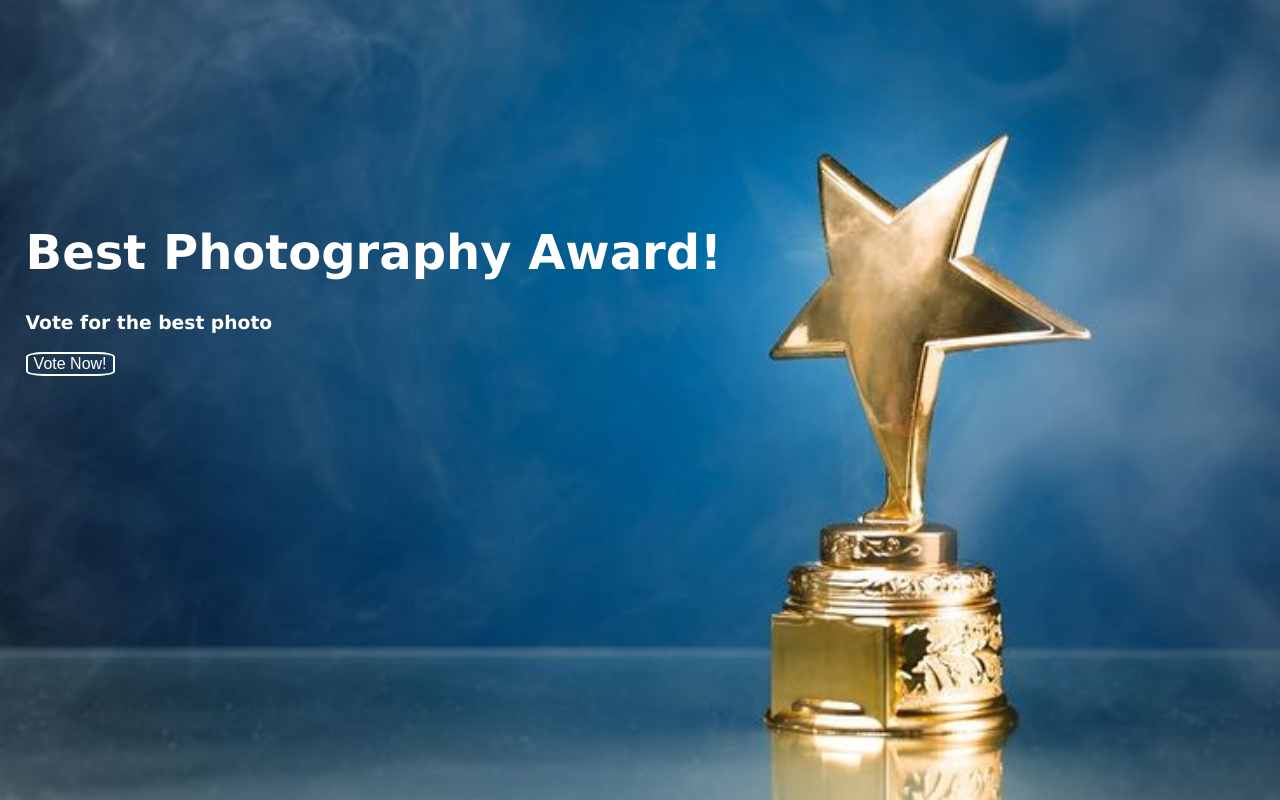
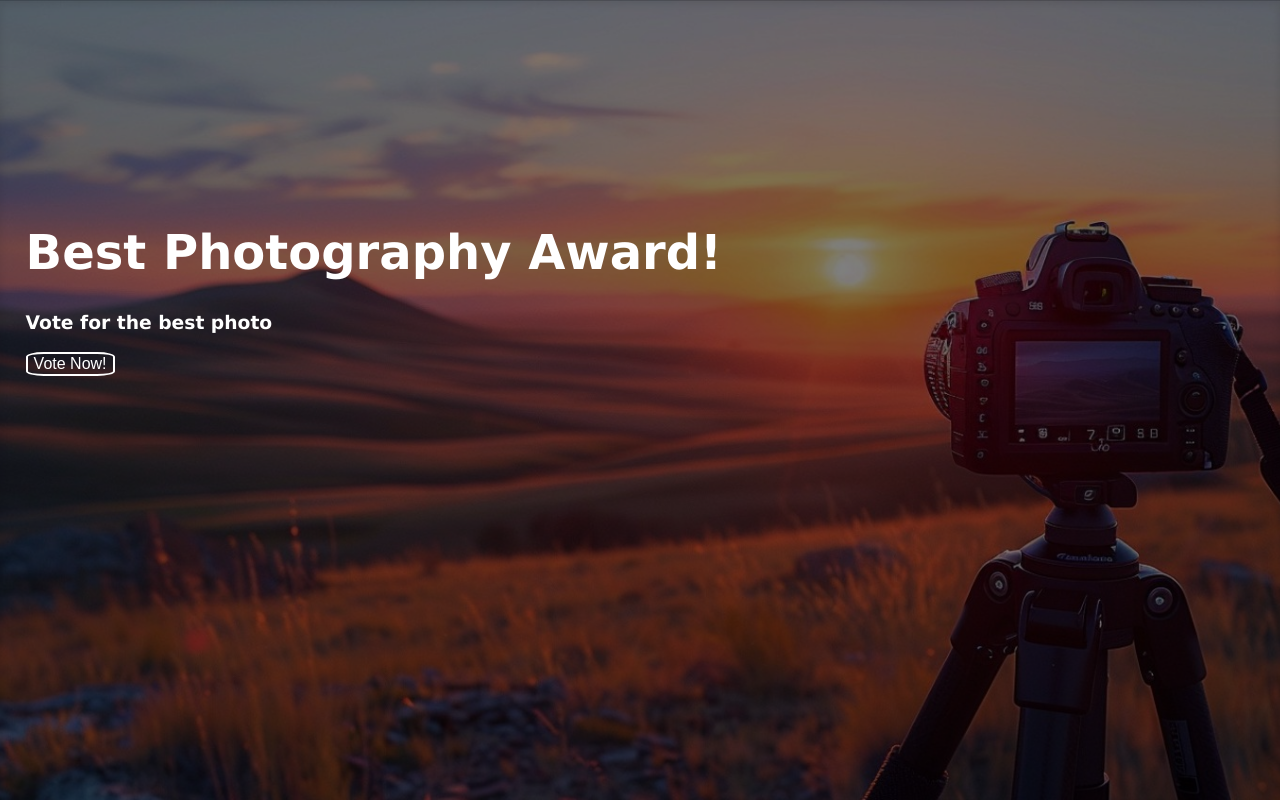
Before and after one commit to shre-555/voting_system_socket, a Flask app: page / in a window 1280 px wide. Run offline with Flask 3, Linux system fonts and the light colour scheme; parts of the project's set-up code (start-up, migrations or seed data) failed here and were passed over.

```diff
--- a/static/home.css
+++ b/static/home.css
@@ -1,19 +1,36 @@
 body {
     margin: 0;
 }
+
 .header {
-    background-image: url('background.jpg');
+    position: relative;
+    background-image: url('background3.jpg');
     height: 100%;
     background-repeat: no-repeat;
     background-size: cover;
     background-position: center;
     color: white;
+    box-shadow: 0 4px 8px rgba(0, 0, 0, 0.1) inset;
 }
+
+.header::before {
+    content: '';
+    position: absolute;
+    top: 0;
+    left: 0;
+    width: 100%;
+    height: 100%;
+    background-color: rgba(0, 0, 0, 0.5); /* Translucent black */
+    z-index: 1; /* Make sure it's above the background image but below the text */
+}
+
 .texts {
     padding-top: 15%;
     text-shadow: 5px;
     padding-left: 2%;
     font-family: Verdana, Geneva, Tahoma, sans-serif;
+    z-index: 2; /* Ensures text appears above the overlay */
+    position: relative; /* Needed to place text above the overlay */
 }
 
 button {
@@ -23,11 +40,10 @@ button {
     transition-duration: 0.4s;
     cursor: pointer;
     border-radius: 20%;
-    font-size: 16;
+    font-size: 16px;
 }
 
 button:hover {
     background-color: white;
-    color:black;
-
+    color: black;
 }
--- a/templates/dashboard.html
+++ b/templates/dashboard.html
@@ -30,7 +30,7 @@
             margin: 10px;
             font-size: 16px;
             cursor: pointer;
-            background-color: #007bff;
+            background-color: #ff8800;
             border: none;
             color: white;
             border-radius: 5px;
@@ -39,7 +39,7 @@
         }
 
         button:hover, .btn:hover {
-            background-color: #0056b3;
+            background-color: #b96200;
         }
 
         .flash {
```
Also changed, not shown: static/background3.jpg (added).
